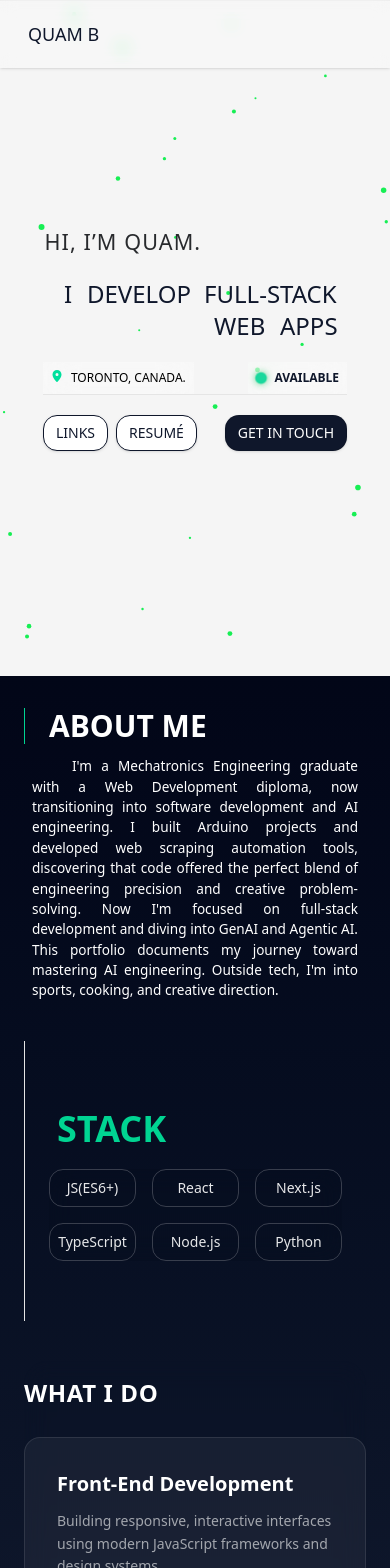
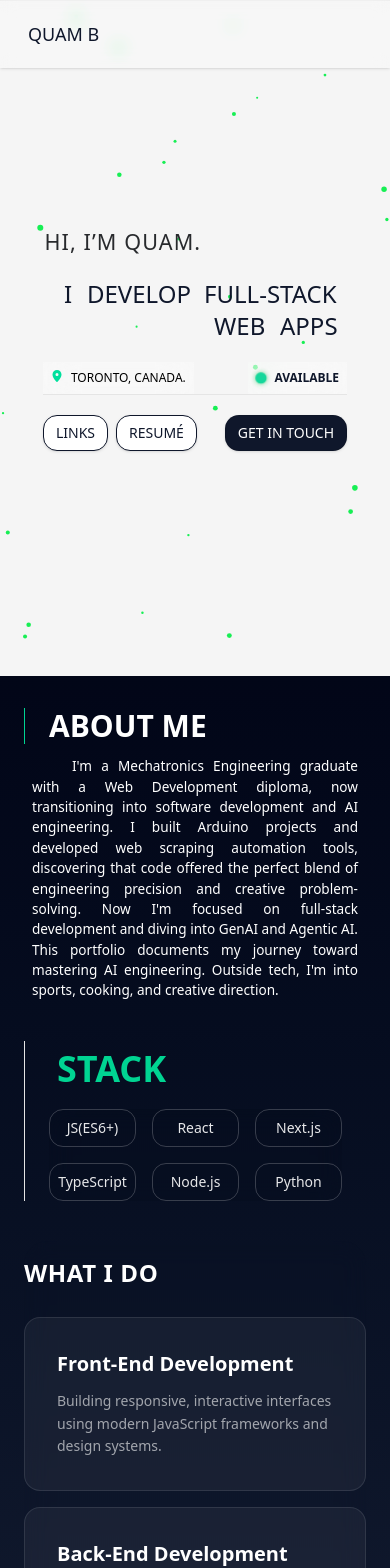
Before and after one commit to quambankole/my-portfolio-app, a Next.js app: page / in a window 390 px wide. Shown: the top 1568 px of the page. Built offline with nearby package versions, Linux system fonts and the light colour scheme.

Commit message:
stack border updated

```diff
--- a/src/app/about/aboutpage.js
+++ b/src/app/about/aboutpage.js
@@ -98,7 +98,7 @@ return (
         initial={{ opacity: 0, y: 40 }}
         animate={textInView ? { opacity: 1, y: 0 } : {}}
         transition={{ duration: 0.8, ease: "easeOut" }}
-        className="py-15 px-6 border-l-1">
+        className="md:py-15 px-6 border-l-1">
             <motion.p className="text-emerald-400 text-4xl font-extrabold mb-1 -mt-2 py-4 pl-2">
                 STACK
             </motion.p>
```
